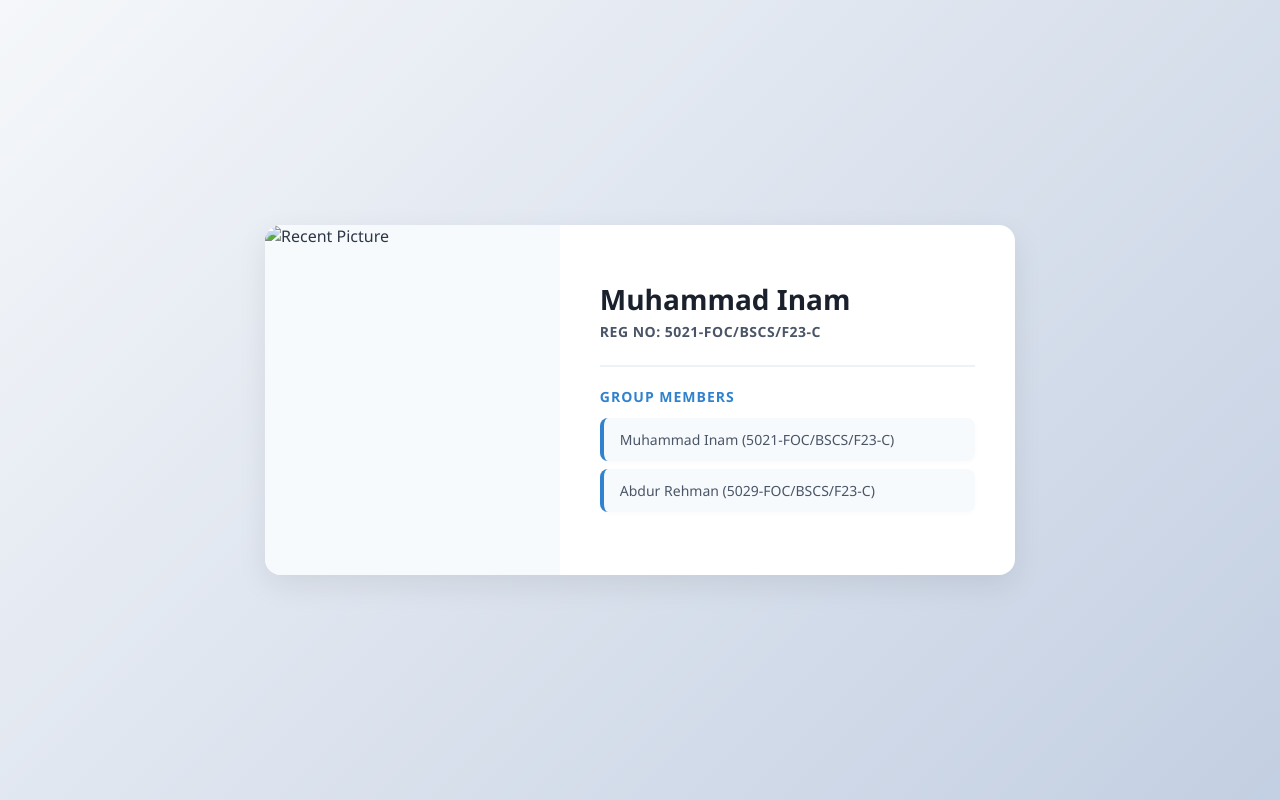
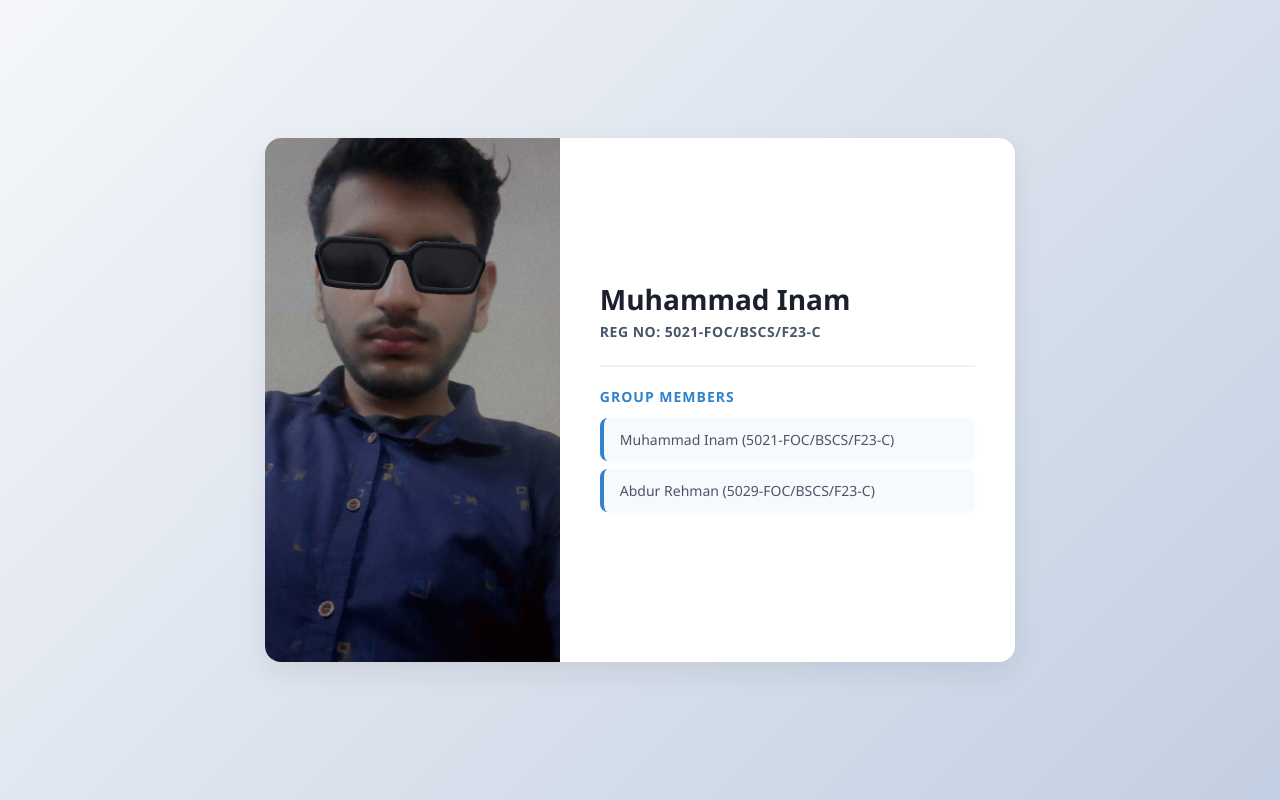
Before and after one commit to Naami-droid/First_WebPage, a plain HTML site: page index.html in a window 1280 px wide. Drawn offline with Linux system fonts and the light colour scheme.

Commit message:
Correct ref to image

```diff
--- a/index.html
+++ b/index.html
@@ -12,7 +12,7 @@
 
     <div class="card">
         <div class="image-container">
-            <img src="profile.jpg" alt="Recent Picture">
+            <img src="profile.jpeg" alt="Recent Picture">
         </div>
 
         <div class="content-container">
```
